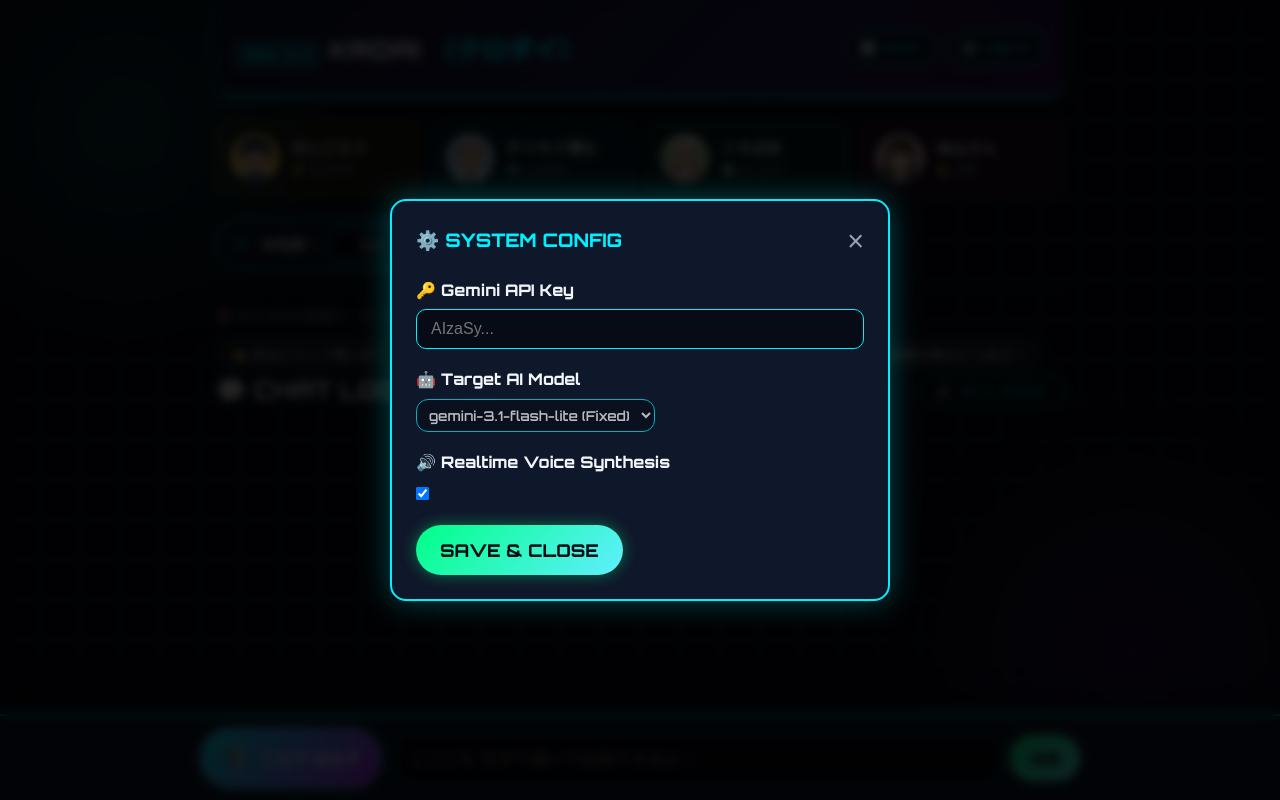
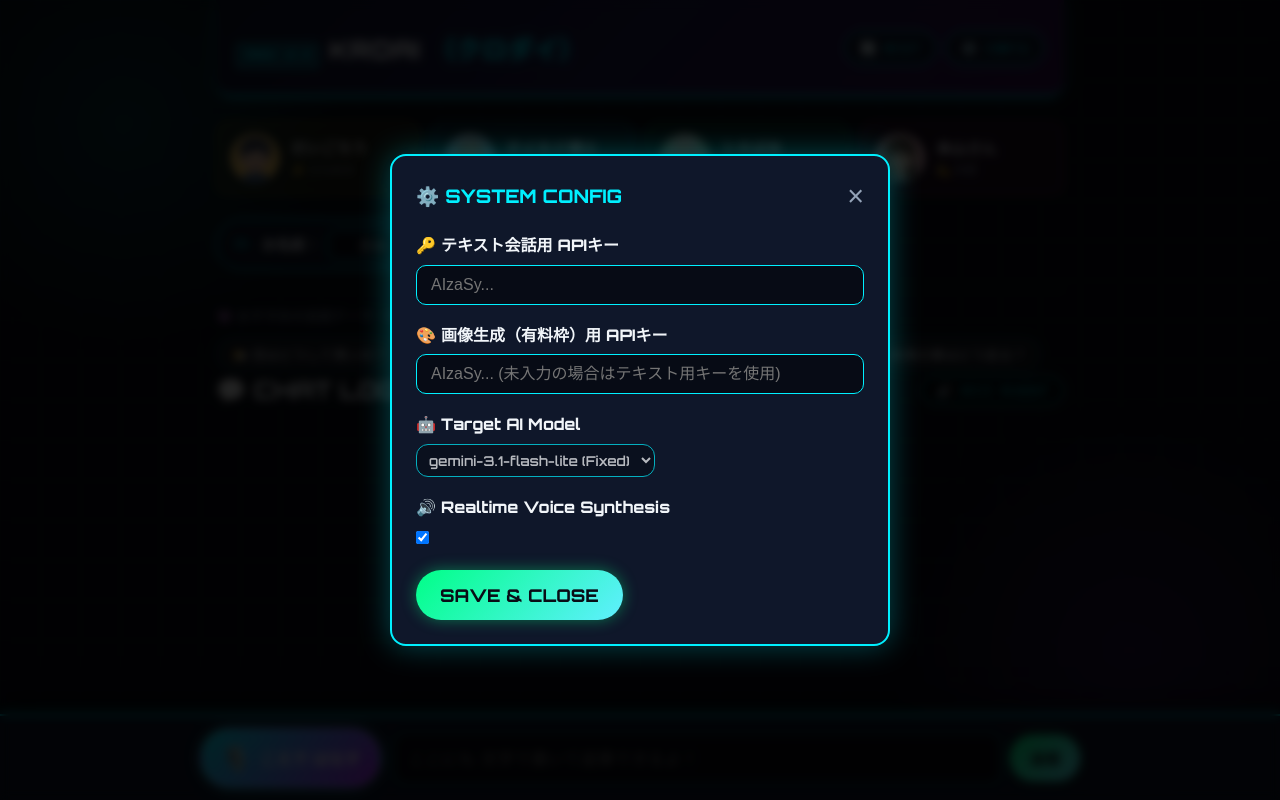
Before and after one commit to krduk/krdai, a website built with Vite: page index.html in a window 1280 px wide. Built offline with nearby package versions, Linux system fonts and the light colour scheme; some packages are replaced by stand-ins of ours.

Commit message:
Add dedicated image generation API Key setting for paid tier usage

```diff
--- a/index.html
+++ b/index.html
@@ -165,8 +165,12 @@
         </div>
         <div class="modal-body">
           <div class="form-group">
-            <label for="api-key-input">🔑 Gemini API Key</label>
+            <label for="api-key-input">🔑 テキスト会話用 APIキー</label>
             <input type="password" id="api-key-input" placeholder="AIzaSy..." autocomplete="off">
+          </div>
+          <div class="form-group">
+            <label for="image-api-key-input">🎨 画像生成（有料枠）用 APIキー</label>
+            <input type="password" id="image-api-key-input" placeholder="AIzaSy... (未入力の場合はテキスト用キーを使用)" autocomplete="off">
           </div>
           <div class="form-group">
             <label for="select-model">🤖 Target AI Model</label>
--- a/src/main.js
+++ b/src/main.js
@@ -7,6 +7,7 @@
 // State Management
 const STATE = {
   apiKey: localStorage.getItem('gemini_api_key') || '',
+  imageApiKey: localStorage.getItem('gemini_image_api_key') || '',
   model: 'gemini-3.1-flash-lite',
   autoSpeech: localStorage.getItem('auto_speech') !== 'false',
   childName: localStorage.getItem('child_name') || 'きみ',
@@ -80,6 +81,7 @@
   btnCloseModal: document.getElementById('btn-close-modal'),
   btnSaveSettings: document.getElementById('btn-save-settings'),
   apiKeyInput: document.getElementById('api-key-input'),
+  imageApiKeyInput: document.getElementById('image-api-key-input'),
   selectModel: document.getElementById('select-model'),
   checkAutoSpeech: document.getElementById('check-auto-speech'),
   inputChildName: document.getElementById('input-child-name'),
@@ -174,6 +176,9 @@
 // Initialize Application
 function init() {
   elements.apiKeyInput.value = STATE.apiKey;
+  if (elements.imageApiKeyInput) {
+    elements.imageApiKeyInput.value = STATE.imageApiKey;
+  }
   elements.checkAutoSpeech.checked = STATE.autoSpeech;
   elements.inputChildName.value = STATE.childName;
   elements.selectHonorific.value = STATE.honorific;
@@ -230,6 +235,10 @@
 
 function saveSettings() {
   STATE.apiKey = elements.apiKeyInput.value.trim();
+  if (elements.imageApiKeyInput) {
+    STATE.imageApiKey = elements.imageApiKeyInput.value.trim();
+    localStorage.setItem('gemini_image_api_key', STATE.imageApiKey);
+  }
   STATE.autoSpeech = elements.checkAutoSpeech.checked;
 
   localStorage.setItem('gemini_api_key', STATE.apiKey);
@@ -357,7 +366,8 @@
 // Helper to generate image using gemini-3.1-flash-lite-image model
 async function generateExplanationImage(promptText) {
   try {
-    const genAI = new GoogleGenerativeAI(STATE.apiKey);
+    const apiKeyToUse = STATE.imageApiKey || STATE.apiKey;
+    const genAI = new GoogleGenerativeAI(apiKeyToUse);
     const imageModel = genAI.getGenerativeModel({ model: 'gemini-3.1-flash-lite-image' });
     const result = await imageModel.generateContent({
       contents: [{ role: 'user', parts: [{ text: promptText }] }]
```
